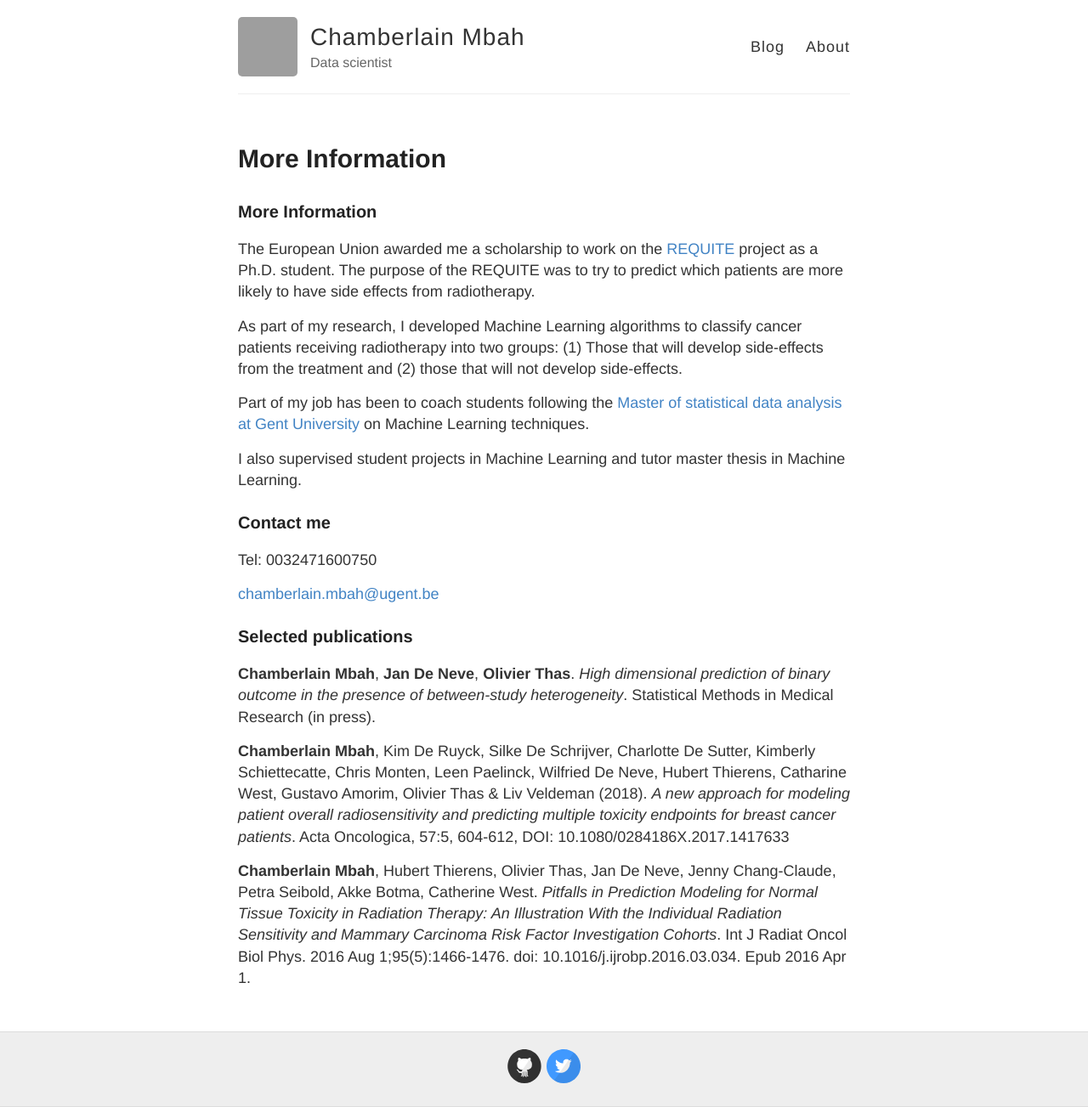
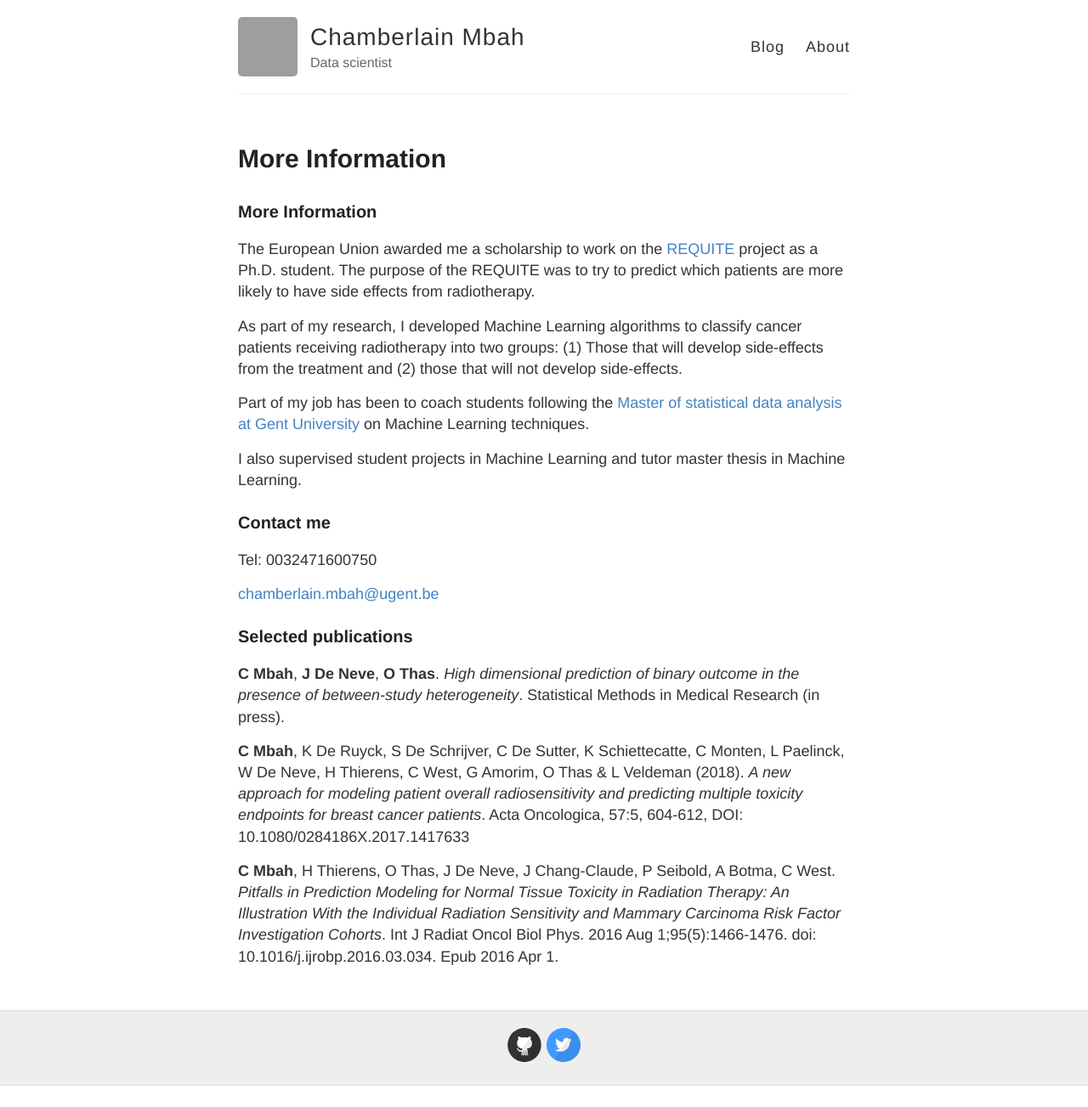
Before and after one commit to chambox/chambox.github.io, a Jekyll site: the page built from about.md, in a window 1280 px wide. Shown: the whole page at 85% size. Built offline with Jekyll 4.4.1, drawn with Linux system fonts in a browser that asks for light colours; our own code applies the rules of GitHub Pages for plain Markdown files; after the commit the page ends 1278 px from its top, so only the background shows below that; grey boxes are pictures that could not be loaded.

Commit message:
updated the about page

```diff
--- a/about.md
+++ b/about.md
@@ -24,13 +24,13 @@ Tel: 0032471600750
 
 
 ### Selected publications
-**Chamberlain Mbah**, **Jan De Neve**, **Olivier Thas**.
+**C Mbah**, **J De Neve**, **O Thas**.
 *High dimensional prediction of binary outcome in the presence of between-study heterogeneity*.
 Statistical Methods in Medical Research (in press).
 
-**Chamberlain Mbah**, Kim De Ruyck, Silke De Schrijver, Charlotte De Sutter, Kimberly Schiettecatte, Chris Monten, Leen Paelinck, Wilfried De Neve, Hubert Thierens, Catharine West, Gustavo Amorim, Olivier Thas & Liv Veldeman (2018). *A new approach for modeling patient overall radiosensitivity and predicting multiple toxicity endpoints for breast cancer patients*. Acta Oncologica, 57:5, 604-612, DOI: 10.1080/0284186X.2017.1417633
+**C Mbah**, K De Ruyck, S De Schrijver, C De Sutter, K Schiettecatte, C Monten, L Paelinck, W De Neve, H Thierens, C West, G Amorim, O Thas & L Veldeman (2018). *A new approach for modeling patient overall radiosensitivity and predicting multiple toxicity endpoints for breast cancer patients*. Acta Oncologica, 57:5, 604-612, DOI: 10.1080/0284186X.2017.1417633
 
 
-**Chamberlain Mbah**, Hubert Thierens, Olivier Thas, Jan De Neve, Jenny Chang-Claude, Petra Seibold, Akke  Botma, Catherine West.
+**C Mbah**, H Thierens, O Thas, J De Neve, J Chang-Claude, P Seibold, A  Botma, C West.
 *Pitfalls in Prediction Modeling for Normal Tissue Toxicity in Radiation Therapy: An Illustration With the Individual Radiation Sensitivity and Mammary Carcinoma Risk Factor Investigation Cohorts*.
 Int J Radiat Oncol Biol Phys. 2016 Aug 1;95(5):1466-1476. doi: 10.1016/j.ijrobp.2016.03.034. Epub 2016 Apr 1.
```
